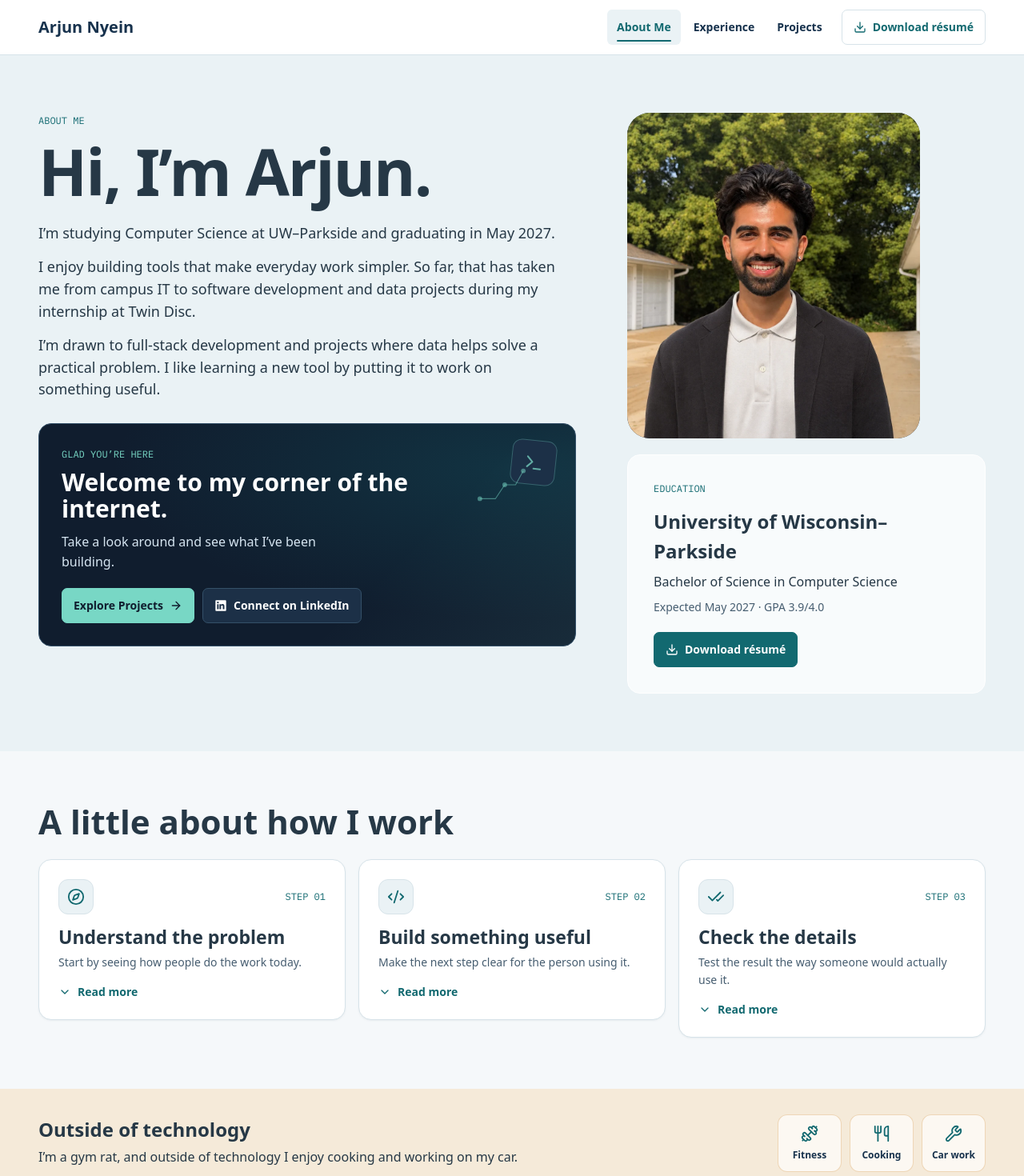
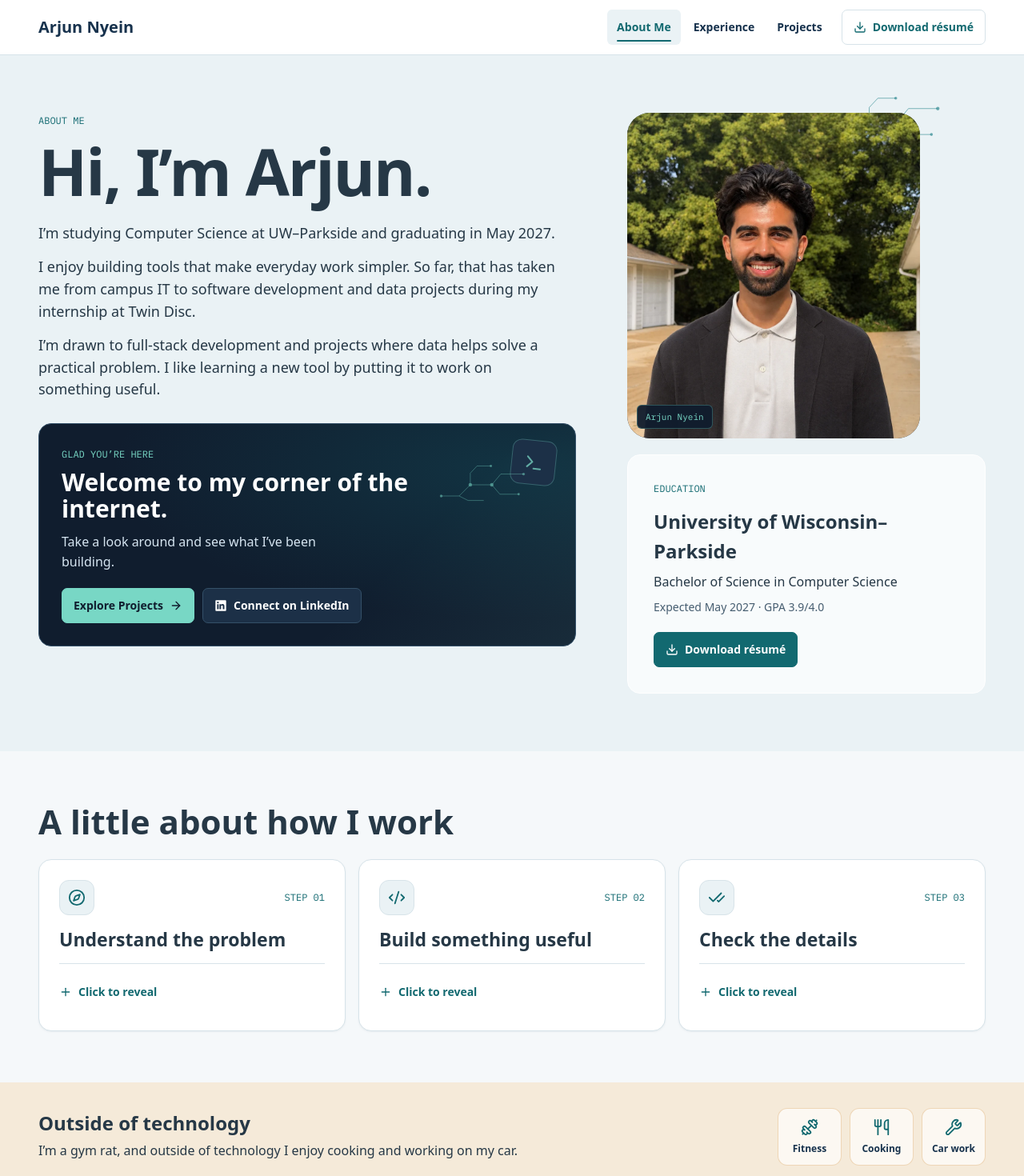
Before and after one commit to ArjunNyein/arjun-portfolio, a Next.js app: page /about in a window 1280 px wide. Shown: the top 1470 px of the page at 80% size. Built offline with nearby package versions, Linux system fonts and the light colour scheme.

Commit message:
Refine portfolio reveals and pointer motion

```diff
--- a/app/about/page.tsx
+++ b/app/about/page.tsx
@@ -3,6 +3,7 @@ import Image from "next/image";
 import Link from "next/link";
 import { ArrowRight, Dumbbell, Wrench, Sparkles, Terminal, Utensils } from "lucide-react";
 import { ApproachCards } from "@/components/approach-cards";
+import { SignalTrace } from "@/components/signal-trace";
 import { ResumeLink } from "@/components/site";
 import { profile, toolbox } from "@/content/portfolio";
 
@@ -29,12 +30,7 @@ export default function About() {
                 <div className="grid size-14 rotate-6 place-items-center rounded-xl border border-mint/30 bg-panel text-mint/75 motion-safe:transition-transform motion-safe:duration-300 motion-safe:group-hover:-translate-y-1 motion-safe:group-hover:rotate-0 motion-safe:group-focus-within:rotate-0">
                   <Terminal size={25} />
                 </div>
-                <svg viewBox="0 0 66 54" className="absolute top-7 right-9 h-14 w-16 text-mint/50" fill="none">
-                  <path d="M5 45h20l12-18h14l10-18" stroke="currentColor" strokeWidth="1.2" />
-                  <circle cx="5" cy="45" r="3" fill="currentColor" />
-                  <circle cx="37" cy="27" r="3" fill="currentColor" />
-                  <circle cx="61" cy="9" r="3" fill="currentColor" />
-                </svg>
+                <SignalTrace className="absolute top-7 right-9 w-28 text-mint/50" />
               </div>
               <p className="eyebrow text-mint">Glad you’re here</p>
               <h2 id="welcome" className="mt-2 text-[26px] sm:text-[30px] lg:pr-20">Welcome to my corner of the internet.</h2>
@@ -52,7 +48,9 @@ export default function About() {
               </div>
             </section>
           </div>
-          <div className="space-y-5">
+          <div className="group space-y-5">
+            <div className="relative max-w-[366px]">
+              <SignalTrace className="absolute -top-6 -right-7 hidden w-36 text-accent/60 lg:block" />
               <div className="relative aspect-[4/4.45] w-full max-w-[366px] overflow-hidden rounded-[1.75rem] bg-panel">
                 <Image
                   src="/arjun-nyein.webp"
@@ -62,6 +60,8 @@ export default function About() {
                   sizes="(min-width: 406px) 366px, calc(100vw - 40px)"
                   className="object-cover object-[center_32%]"
                 />
+              </div>
+              <div aria-hidden="true" className="absolute bottom-3 left-3 rounded-md border border-mint/30 bg-navy/95 px-2.5 py-1.5 font-mono text-[11px] text-mint">Arjun Nyein</div>
             </div>
             <aside className="rounded-2xl border border-white bg-white/70 p-6 sm:p-8">
               <h2 className="eyebrow font-normal text-teal">Education</h2>
--- a/app/experience/page.tsx
+++ b/app/experience/page.tsx
@@ -2,6 +2,7 @@ import type { Metadata } from "next";
 import Link from "next/link";
 import { ArrowUpRight, BriefcaseBusiness, Building2, ChartNoAxesCombined, ClipboardCheck, Code2, Factory, GraduationCap, Headset, MapPin, UsersRound } from "lucide-react";
 import { PageIntro } from "@/components/site";
+import { SignalTrace } from "@/components/signal-trace";
 import { ProjectArt } from "@/components/project-art";
 import { experience, type Role } from "@/content/portfolio";
 
@@ -39,12 +40,13 @@ export default function Experience() {
           const { label, icon: Icon, accent } = employerStyles[index];
           return (
             <article key={employer} className="card overflow-hidden">
-              <header className="hero-surface flex items-start justify-between gap-4 border-b border-steel bg-navy p-5 text-white sm:px-7 sm:py-6">
+              <header className="group hero-surface relative isolate flex items-start justify-between gap-4 border-b border-steel bg-navy p-5 text-white sm:px-7 sm:py-6">
                 <div>
                   <p className={`eyebrow ${accent}`}>0{index + 1} / {label}</p>
                   <h2 className="mt-2 text-[27px] sm:text-[34px]">{employer}</h2>
                   <p className="mt-2 flex items-center gap-2 text-sm text-cloud"><MapPin size={15} aria-hidden="true" /> {location}</p>
                 </div>
+                <SignalTrace className={`absolute right-7 bottom-2 -z-10 hidden w-44 opacity-25 sm:block ${accent}`} />
                 <Icon size={32} className={`mt-1 shrink-0 ${accent}`} aria-hidden="true" />
               </header>
               <div className="p-5 sm:p-7">
--- a/app/globals.css
+++ b/app/globals.css
@@ -66,14 +66,14 @@ dialog::backdrop { background: rgb(16 29 46 / 66%); }
   .pointer-ring {
     position: fixed;
     z-index: 40;
-    top: -11px;
-    left: -11px;
+    top: -10px;
+    left: -10px;
     display: block;
-    width: 22px;
-    height: 22px;
+    width: 20px;
+    height: 20px;
     border: 1px solid var(--color-teal);
     border-radius: 50%;
-    box-shadow: 0 0 0 1px rgb(120 215 197 / 60%);
+    box-shadow: 0 0 0 1px rgb(120 215 197 / 55%), inset 0 0 0 1px rgb(16 29 46 / 18%);
     opacity: 0;
     pointer-events: none;
     transition: opacity 140ms ease, scale 180ms ease, box-shadow 180ms ease;
@@ -81,8 +81,9 @@ dialog::backdrop { background: rgb(16 29 46 / 66%); }
   .pointer-ring[data-visible] { opacity: 0.8; }
   .pointer-ring[data-mode="card"] { scale: 1.2; }
   .pointer-ring[data-mode="control"] {
-    scale: 1.4;
-    box-shadow: 0 0 0 2px rgb(120 215 197 / 45%);
+    scale: 1.45;
+    border-color: var(--color-mint);
+    box-shadow: 0 0 0 1px var(--color-teal), 0 0 8px rgb(120 215 197 / 45%);
   }
   body:has(dialog[open]) .pointer-ring { opacity: 0; }
   .card-hover { transition: border-color 180ms ease, box-shadow 180ms ease, transform 180ms ease; }
@@ -145,25 +146,39 @@ dialog::backdrop { background: rgb(16 29 46 / 66%); }
   .project-story:focus-within { border-color: var(--color-accent); }
 }
 
+.approach-reveal,
+.approach-card[aria-expanded="true"] .approach-prompt {
+  visibility: hidden;
+  opacity: 0;
+}
+
+.approach-card[aria-expanded="true"] .approach-reveal {
+  visibility: visible;
+  opacity: 1;
+}
+
+.signal-route { opacity: 0; }
+
 @media (prefers-reduced-motion: no-preference) {
   .approach-card {
-    transition: border-color 200ms ease, box-shadow 200ms ease;
+    transition: border-color 180ms ease, background-color 180ms ease;
+  }
+
+  .approach-reveal, .approach-prompt {
+    transition: opacity 180ms ease, translate 180ms ease, visibility 180ms;
+  }
+
+  .approach-reveal { translate: 0 5px; }
+  .approach-card[aria-expanded="true"] .approach-reveal { translate: 0 0; }
+  .approach-card[aria-expanded="true"] .approach-prompt { translate: 0 -4px; }
+
+  .group:is(:hover, :focus-within) .signal-route {
+    animation: signal-pass 850ms ease-out;
+  }
+
+  @keyframes signal-pass {
+    from { opacity: 0; stroke-dashoffset: 0; }
+    18%, 72% { opacity: 1; }
+    to { opacity: 0; stroke-dashoffset: -181; }
   }
 }
-
-@supports (interpolate-size: allow-keywords) and selector(details::details-content) {
-  @media (prefers-reduced-motion: no-preference) {
-    .approach-card::details-content {
-      interpolate-size: allow-keywords;
-      block-size: 0;
-      overflow: clip;
-      opacity: 0;
-      transition: block-size 240ms ease, opacity 180ms ease, content-visibility 240ms allow-discrete;
-    }
-
-    .approach-card[open]::details-content {
-      block-size: auto;
-      opacity: 1;
-    }
-  }
-}
--- a/components/approach-cards.tsx
+++ b/components/approach-cards.tsx
@@ -1,53 +1,68 @@
-import { CheckCheck, ChevronDown, Code2, Compass } from "lucide-react";
+"use client";
+
+import { useState } from "react";
+import { CheckCheck, Code2, Compass, Minus, Plus } from "lucide-react";
 
 const steps = [
   {
     icon: Compass,
     title: "Understand the problem",
-    summary: "Start by seeing how people do the work today.",
-    detail: "I like walking through the current process with the people who use it. Seeing where they get stuck or repeat the same steps helps me build something that fits their workflow.",
+    sentence: "I like learning how people currently do things before deciding what needs to change.",
   },
   {
     icon: Code2,
     title: "Build something useful",
-    summary: "Make the next step clear for the person using it.",
-    detail: "I start with the part of the problem that would make the biggest difference. Then I try to make that part easy to use, with clear labels and fewer steps to get the job done.",
+    sentence: "I focus on making applications understandable and practical for the people who will use them.",
   },
   {
     icon: CheckCheck,
     title: "Check the details",
-    summary: "Test the result the way someone would actually use it.",
-    detail: "I test the main workflow, check the information it shows, and try a few cases outside the happy path. I want the result to hold up in real use.",
+    sentence: "I test my work, validate information, and make sure the finished result does what it should.",
   },
 ];
 
 export function ApproachCards() {
+  const [activeStep, setActiveStep] = useState<number | null>(null);
+
   return (
-    <ol className="mt-6 grid items-start gap-4 md:grid-cols-3">
-      {steps.map(({ icon: Icon, title, summary, detail }, index) => (
-        <li key={title}>
-          <details className="approach-card group card overflow-hidden open:border-accent open:shadow-md open:shadow-accent/10" data-pointer-card>
-            <summary className="block list-none rounded-2xl p-5 outline-offset-[-4px] hover:bg-mist/60 sm:p-6 [&::-webkit-details-marker]:hidden">
-              <div className="flex items-center justify-between">
-                <span className="grid size-11 place-items-center rounded-xl border border-line bg-mist text-teal group-open:border-accent/40 group-open:bg-teal group-open:text-white">
+    <ol className="mt-6 grid gap-4 md:grid-cols-3">
+      {steps.map(({ icon: Icon, title, sentence }, index) => {
+        const open = activeStep === index;
+        const titleId = `approach-title-${index}`;
+        const revealId = `approach-reveal-${index}`;
+
+        return (
+          <li key={title} className="card overflow-hidden">
+            <button
+              type="button"
+              aria-expanded={open}
+              aria-labelledby={titleId}
+              aria-controls={revealId}
+              onClick={() => setActiveStep((step) => step === index ? null : index)}
+              className="approach-card group flex h-full w-full flex-col rounded-2xl border border-transparent p-5 text-left outline-offset-[-4px] aria-expanded:border-accent/60 aria-expanded:bg-mist hover:border-accent/40 sm:p-6"
+            >
+              <span className="flex w-full items-center justify-between">
+                <span className="grid size-11 place-items-center rounded-xl border border-line bg-mist text-teal group-aria-expanded:bg-teal group-aria-expanded:text-white">
                   <Icon size={22} aria-hidden="true" />
                 </span>
-                <span className="eyebrow text-teal" aria-hidden="true">Step 0{index + 1}</span>
-              </div>
-              <h3 className="mt-4 text-[23px]">{title}</h3>
-              <p className="mt-2 text-sm text-muted">{summary}</p>
-              <span className="mt-4 flex items-center gap-2 text-sm font-semibold text-teal" aria-hidden="true">
-                <ChevronDown size={16} className="motion-safe:transition-transform group-open:rotate-180" />
-                <span className="group-open:hidden">Read more</span>
-                <span className="hidden group-open:inline">Read less</span>
+                <span className="eyebrow flex items-center gap-2 text-teal">
+                  <Minus size={14} className="invisible group-aria-expanded:visible" aria-hidden="true" />
+                  Step 0{index + 1}
+                </span>
               </span>
-            </summary>
-            <div className="px-5 pb-5 sm:px-6 sm:pb-6">
-              <p className="border-t border-line pt-4 text-sm text-muted">{detail}</p>
-            </div>
-          </details>
-        </li>
-      ))}
+              <span id={titleId} className="mt-4 font-display text-[23px] leading-tight font-bold">{title}</span>
+              <span className="mt-4 grid w-full flex-1 items-center border-t border-line pt-3">
+                <span id={revealId} aria-hidden={!open} className="approach-reveal col-start-1 row-start-1 text-sm leading-relaxed text-ink">
+                  {sentence}
+                </span>
+                <span aria-hidden="true" className="approach-prompt col-start-1 row-start-1 flex items-center gap-2 text-sm font-semibold text-teal">
+                  <Plus size={16} /> Click to reveal
+                </span>
+              </span>
+            </button>
+          </li>
+        );
+      })}
     </ol>
   );
 }
--- /dev/null
+++ b/components/signal-trace.tsx
@@ -0,0 +1,14 @@
+export function SignalTrace({ className }: { className: string }) {
+  return (
+    <svg className={`signal-trace pointer-events-none ${className}`} viewBox="0 0 200 90" fill="none" aria-hidden="true">
+      <path d="M8 75h40l25-25h48l20-24h51M48 75l20 10h35M121 50l18 21h42M73 50V24l15-16h31" stroke="currentColor" strokeWidth="1.25" />
+      <path className="signal-route" d="M8 75h40l25-25h48l20-24h51" stroke="currentColor" strokeWidth="2" strokeDasharray="9 190" />
+      <circle cx="8" cy="75" r="3" fill="currentColor" />
+      <circle cx="73" cy="50" r="4" fill="currentColor" />
+      <circle cx="121" cy="50" r="4" fill="currentColor" />
+      <circle cx="192" cy="26" r="3" fill="currentColor" />
+      <circle cx="119" cy="8" r="2.5" fill="currentColor" />
+      <circle cx="181" cy="71" r="2.5" fill="currentColor" />
+    </svg>
+  );
+}
```
Also changed, not shown: components/pointer-ring.tsx (+18 -2 lines), components/project-art.tsx (+5 -2 lines). Lines whose indentation alone changed are shown as unchanged.
